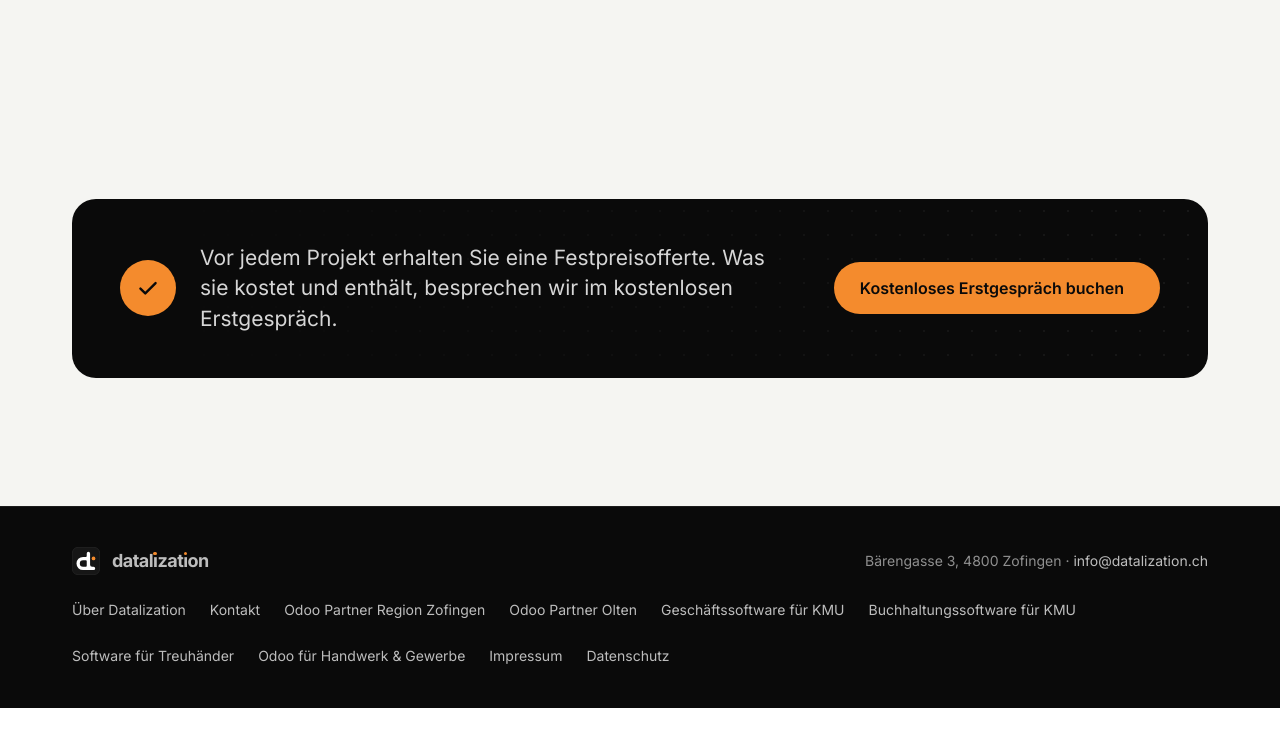
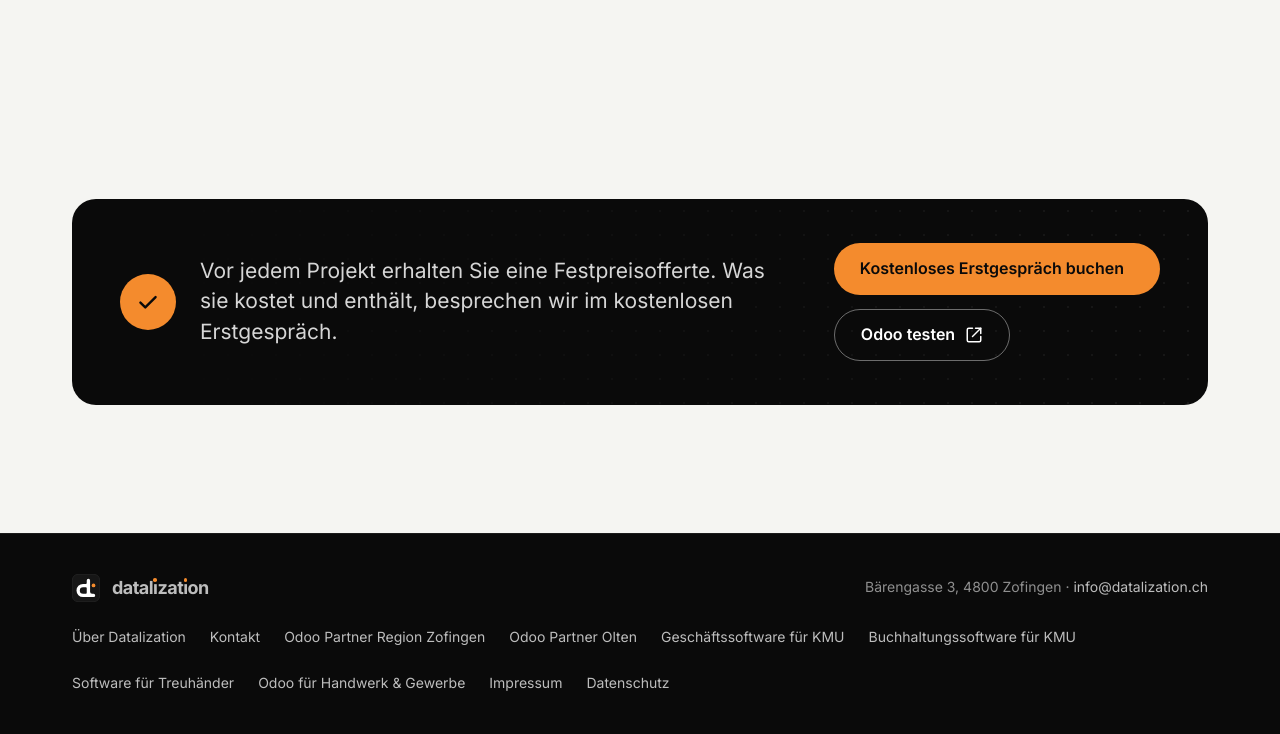
Before and after one commit to datalization1/datalization, a Django app: page /de/v2/odoo/ in a window 1280 px wide. Shown: the part 2680-3414 px from the top of the page. Before the commit the page ends 3388 px from the top, so only its background shows below. Run offline with Django 4.2, Linux system fonts and the light colour scheme.

Commit message:
Add Odoo affiliate link as second CTA on Odoo pages
Add a "Odoo testen" / "Try Odoo" ghost button next to the
Erstgespräch CTA on all four Odoo pages (main, wieso, einfuehrung,
vergleich), pointing to the referral link for the 10% affiliate
commission. External link uses target=_blank and rel="sponsored
noopener" per affiliate/SEO best practice. New .box-actions wrapper
and .btn-ghost style; EN label translated.

Co-Authored-By: Claude Opus 4.8 (1M context) <noreply@anthropic.com>

```diff
--- a/web/static/css/v2.css
+++ b/web/static/css/v2.css
@@ -407,6 +407,9 @@ a:hover { color: #0A0A0A; }
 .box::before { content: ""; position: absolute; inset: 0; background-image: radial-gradient(rgba(255, 255, 255, .06) 1px, transparent 1.6px); background-size: 24px 24px; -webkit-mask-image: linear-gradient(90deg, transparent 0%, #000 100%); mask-image: linear-gradient(90deg, transparent 0%, #000 100%); }
 .box-text { position: relative; display: flex; align-items: center; gap: 24px; font-size: 21px; line-height: 1.45; color: #D6D6D6; max-width: 720px; }
 .box .btn { position: relative; }
+.box-actions { position: relative; display: flex; align-items: center; gap: 14px; flex-wrap: wrap; }
+.btn-ghost { background: transparent; color: #FFFFFF; border: 1.5px solid rgba(255, 255, 255, .4); }
+.btn-ghost:hover { background: rgba(255, 255, 255, .08); color: #FFFFFF; border-color: #FFFFFF; box-shadow: none; }
 
 /* ---------- Odoo-Partner-Hervorhebung ---------- */
 .partner-chip { display: inline-flex; align-items: center; gap: 10px; font-size: 13px; font-weight: 600; color: #FFFFFF; background: rgba(255, 255, 255, .06); border: 1px solid rgba(255, 255, 255, .18); border-radius: 999px; padding: 7px 15px 7px 9px; margin-bottom: 22px; }
@@ -562,6 +565,7 @@ a:hover { color: #0A0A0A; }
   .promise { flex-direction: column; align-items: flex-start; padding: 32px; font-size: 19px; gap: 20px; }
   .box { flex-direction: column; align-items: flex-start; padding: 32px; }
   .box-text { flex-direction: column; align-items: flex-start; font-size: 19px; }
+  .box-actions { width: 100%; }
   .trust.has-photo { grid-template-columns: minmax(0, 1fr); gap: 40px; }
   .photo { aspect-ratio: 1/1; }
   .cta h2 { font-size: 38px; }
--- a/web/templates/v2/odoo.html
+++ b/web/templates/v2/odoo.html
@@ -109,7 +109,10 @@
         <span class="seal" aria-hidden="true"><svg viewBox="0 0 24 24" fill="none" stroke="currentColor" stroke-width="2.2" stroke-linecap="round" stroke-linejoin="round"><path d="M5 12.5l4.5 4.5L19 7.5"></path></svg></span>
         <span>{% blocktrans trimmed %}Vor jedem Projekt erhalten Sie eine Festpreisofferte. Was sie kostet und enthält, besprechen wir im kostenlosen Erstgespräch.{% endblocktrans %}</span>
       </div>
-      <a class="btn" href="{% url 'v2:booking' %}" data-loader>{% trans "Kostenloses Erstgespräch buchen" %} <svg viewBox="0 0 24 24" fill="none" stroke="currentColor" stroke-width="2" stroke-linecap="round" stroke-linejoin="round" aria-hidden="true"><path d="M5 12h14M13 6l6 6-6 6"></path></svg></a>
+      <div class="box-actions">
+        <a class="btn" href="{% url 'v2:booking' %}" data-loader>{% trans "Kostenloses Erstgespräch buchen" %} <svg viewBox="0 0 24 24" fill="none" stroke="currentColor" stroke-width="2" stroke-linecap="round" stroke-linejoin="round" aria-hidden="true"><path d="M5 12h14M13 6l6 6-6 6"></path></svg></a>
+        <a class="btn btn-ghost" href="https://www.odoo.com/r/aff-datalization" target="_blank" rel="sponsored noopener">{% trans "Odoo testen" %} <svg viewBox="0 0 24 24" fill="none" stroke="currentColor" stroke-width="2" stroke-linecap="round" stroke-linejoin="round" aria-hidden="true"><path d="M14 3h7v7"></path><path d="M10 14 21 3"></path><path d="M21 14v5a2 2 0 0 1-2 2H5a2 2 0 0 1-2-2V5a2 2 0 0 1 2-2h5"></path></svg></a>
+      </div>
     </div>
   </div>
 </section>
--- a/web/templates/v2/odoo_einfuehrung.html
+++ b/web/templates/v2/odoo_einfuehrung.html
@@ -200,7 +200,10 @@
         <span class="seal" aria-hidden="true"><svg viewBox="0 0 24 24" fill="none" stroke="currentColor" stroke-width="2.2" stroke-linecap="round" stroke-linejoin="round"><path d="M5 12.5l4.5 4.5L19 7.5"></path></svg></span>
         <span>{% blocktrans trimmed %}Vor jedem Projekt erhalten Sie eine Festpreisofferte. Was sie kostet und enthält, besprechen wir im kostenlosen Erstgespräch.{% endblocktrans %}</span>
       </div>
-      <a class="btn" href="{% url 'v2:booking' %}" data-loader>{% trans "Kostenloses Erstgespräch buchen" %} <svg viewBox="0 0 24 24" fill="none" stroke="currentColor" stroke-width="2" stroke-linecap="round" stroke-linejoin="round" aria-hidden="true"><path d="M5 12h14M13 6l6 6-6 6"></path></svg></a>
+      <div class="box-actions">
+        <a class="btn" href="{% url 'v2:booking' %}" data-loader>{% trans "Kostenloses Erstgespräch buchen" %} <svg viewBox="0 0 24 24" fill="none" stroke="currentColor" stroke-width="2" stroke-linecap="round" stroke-linejoin="round" aria-hidden="true"><path d="M5 12h14M13 6l6 6-6 6"></path></svg></a>
+        <a class="btn btn-ghost" href="https://www.odoo.com/r/aff-datalization" target="_blank" rel="sponsored noopener">{% trans "Odoo testen" %} <svg viewBox="0 0 24 24" fill="none" stroke="currentColor" stroke-width="2" stroke-linecap="round" stroke-linejoin="round" aria-hidden="true"><path d="M14 3h7v7"></path><path d="M10 14 21 3"></path><path d="M21 14v5a2 2 0 0 1-2 2H5a2 2 0 0 1-2-2V5a2 2 0 0 1 2-2h5"></path></svg></a>
+      </div>
     </div>
   </div>
 </section>
--- a/web/templates/v2/odoo_vergleich.html
+++ b/web/templates/v2/odoo_vergleich.html
@@ -112,7 +112,10 @@
         <span class="seal" aria-hidden="true"><svg viewBox="0 0 24 24" fill="none" stroke="currentColor" stroke-width="2.2" stroke-linecap="round" stroke-linejoin="round"><path d="M5 12.5l4.5 4.5L19 7.5"></path></svg></span>
         <span>{% blocktrans trimmed %}Welcher Weg für Sie der richtige ist, schauen wir gemeinsam an – ehrlich, auch wenn Odoo einmal nicht die Antwort ist.{% endblocktrans %}</span>
       </div>
-      <a class="btn" href="{% url 'v2:booking' %}" data-loader>{% trans "Kostenloses Erstgespräch buchen" %} <svg viewBox="0 0 24 24" fill="none" stroke="currentColor" stroke-width="2" stroke-linecap="round" stroke-linejoin="round" aria-hidden="true"><path d="M5 12h14M13 6l6 6-6 6"></path></svg></a>
+      <div class="box-actions">
+        <a class="btn" href="{% url 'v2:booking' %}" data-loader>{% trans "Kostenloses Erstgespräch buchen" %} <svg viewBox="0 0 24 24" fill="none" stroke="currentColor" stroke-width="2" stroke-linecap="round" stroke-linejoin="round" aria-hidden="true"><path d="M5 12h14M13 6l6 6-6 6"></path></svg></a>
+        <a class="btn btn-ghost" href="https://www.odoo.com/r/aff-datalization" target="_blank" rel="sponsored noopener">{% trans "Odoo testen" %} <svg viewBox="0 0 24 24" fill="none" stroke="currentColor" stroke-width="2" stroke-linecap="round" stroke-linejoin="round" aria-hidden="true"><path d="M14 3h7v7"></path><path d="M10 14 21 3"></path><path d="M21 14v5a2 2 0 0 1-2 2H5a2 2 0 0 1-2-2V5a2 2 0 0 1 2-2h5"></path></svg></a>
+      </div>
     </div>
   </div>
 </section>
--- a/web/templates/v2/odoo_wieso.html
+++ b/web/templates/v2/odoo_wieso.html
@@ -191,7 +191,10 @@
         <span class="seal" aria-hidden="true"><svg viewBox="0 0 24 24" fill="none" stroke="currentColor" stroke-width="2.2" stroke-linecap="round" stroke-linejoin="round"><path d="M5 12.5l4.5 4.5L19 7.5"></path></svg></span>
         <span>{% blocktrans trimmed %}Ob Odoo zu Ihrem Betrieb passt, finden wir im kostenlosen Erstgespräch heraus – ehrlich und unverbindlich.{% endblocktrans %}</span>
       </div>
-      <a class="btn" href="{% url 'v2:booking' %}" data-loader>{% trans "Kostenloses Erstgespräch buchen" %} <svg viewBox="0 0 24 24" fill="none" stroke="currentColor" stroke-width="2" stroke-linecap="round" stroke-linejoin="round" aria-hidden="true"><path d="M5 12h14M13 6l6 6-6 6"></path></svg></a>
+      <div class="box-actions">
+        <a class="btn" href="{% url 'v2:booking' %}" data-loader>{% trans "Kostenloses Erstgespräch buchen" %} <svg viewBox="0 0 24 24" fill="none" stroke="currentColor" stroke-width="2" stroke-linecap="round" stroke-linejoin="round" aria-hidden="true"><path d="M5 12h14M13 6l6 6-6 6"></path></svg></a>
+        <a class="btn btn-ghost" href="https://www.odoo.com/r/aff-datalization" target="_blank" rel="sponsored noopener">{% trans "Odoo testen" %} <svg viewBox="0 0 24 24" fill="none" stroke="currentColor" stroke-width="2" stroke-linecap="round" stroke-linejoin="round" aria-hidden="true"><path d="M14 3h7v7"></path><path d="M10 14 21 3"></path><path d="M21 14v5a2 2 0 0 1-2 2H5a2 2 0 0 1-2-2V5a2 2 0 0 1 2-2h5"></path></svg></a>
+      </div>
     </div>
   </div>
 </section>
```
Also changed, not shown: locale/en/LC_MESSAGES/django.po, 1 other file.
